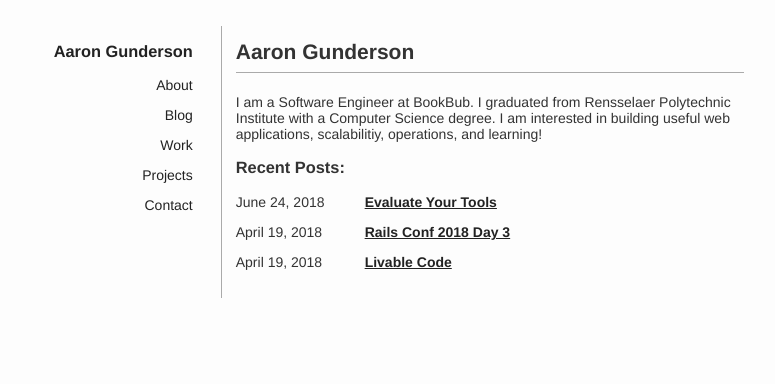
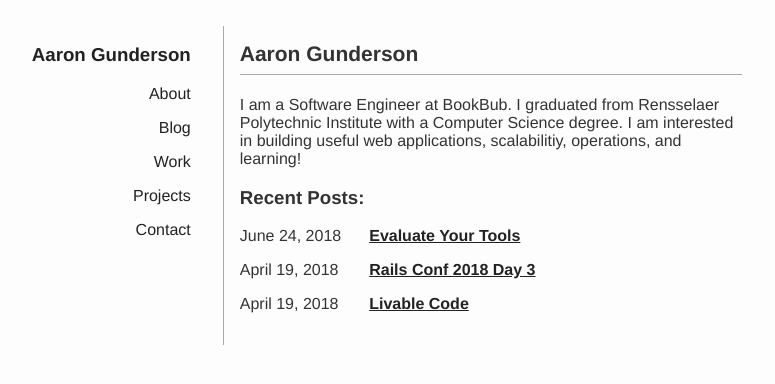
Before and after one commit to agundy/agundy.github.io, a Jekyll site: the page built from index.html, in a window 1280 px wide. Shown: the top 384 px of the page, without its empty margins (266-1041 px from the left). Built offline with Jekyll 4.4.1, drawn with Linux system fonts in a browser that asks for light colours.

Commit message:
move to em for font size

```diff
--- a/css/main.css
+++ b/css/main.css
@@ -1,7 +1,7 @@
 body {
   display: flex;
   font-family: "Helvetica Neue",Helvetica,Arial,sans-serif;
-  font-size: 14px;
+  font-size: 1em;
 }
 
 @media (min-width: 500px) {
```
